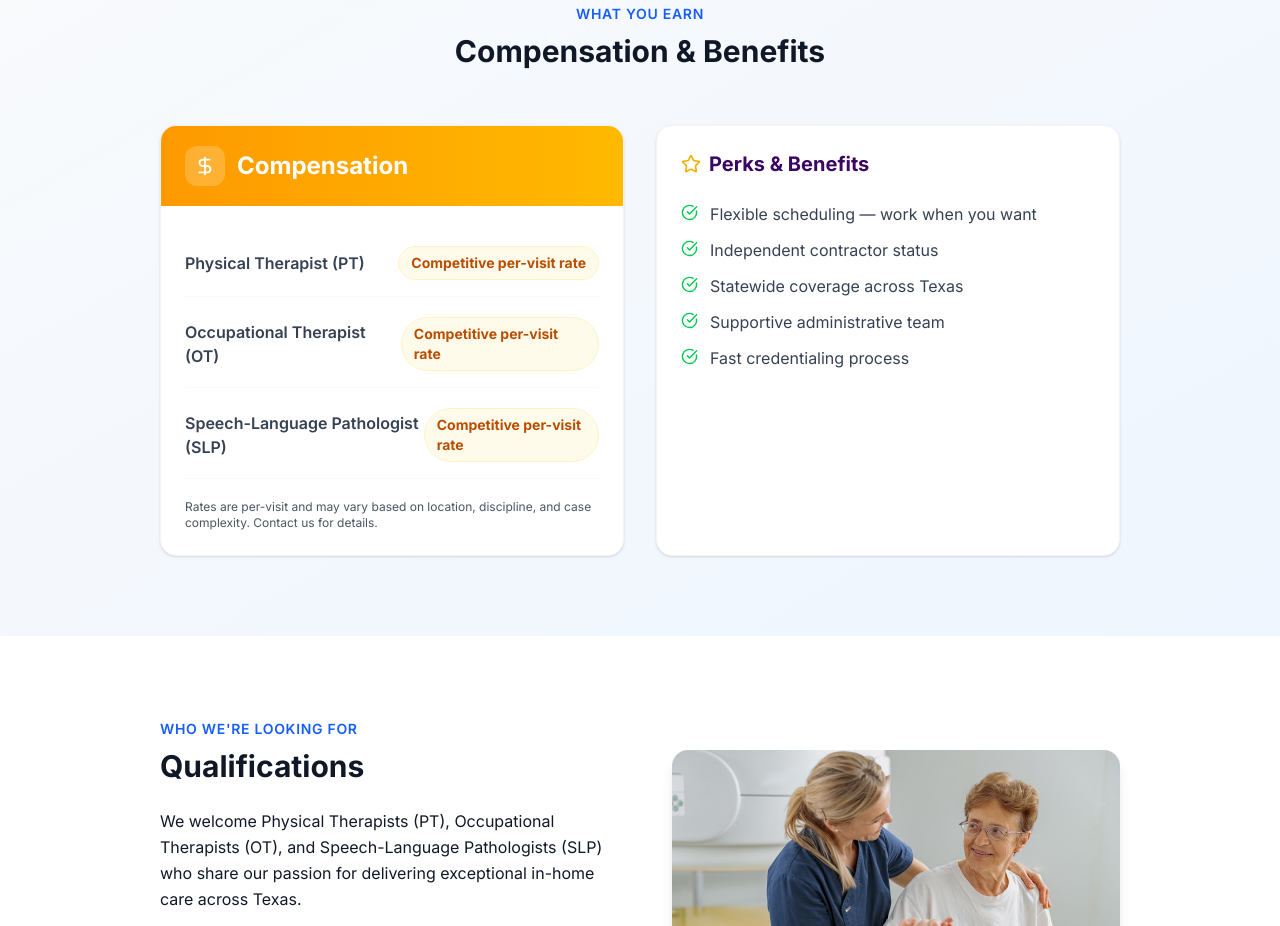
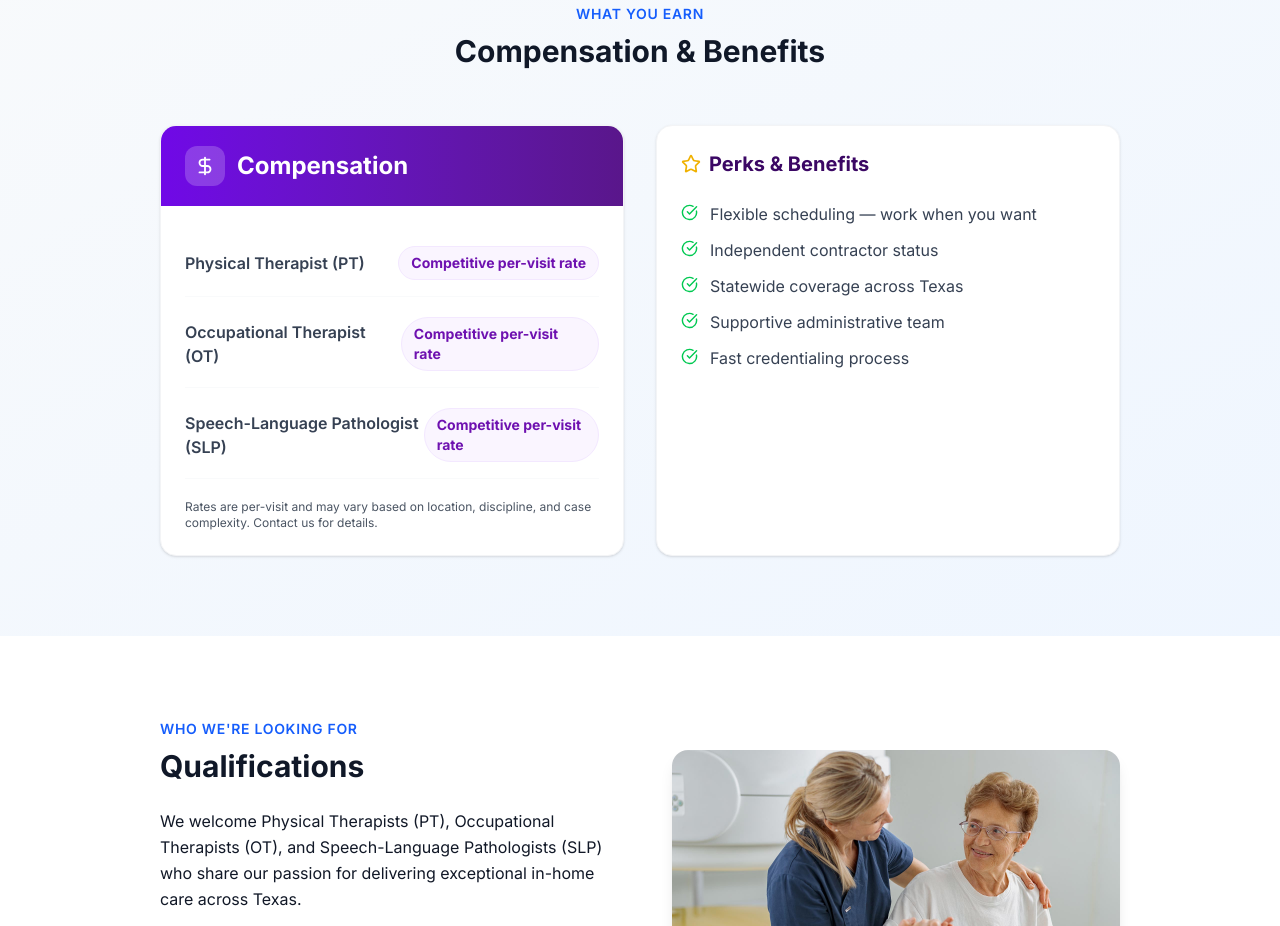
Before and after one commit to hyfydesigns/neptuneTherapy, a React (Vite) app in the folder client/: page /careers in a window 1280 px wide. Shown: the part 1260-2186 px from the top of the page. Built offline with nearby package versions, Linux system fonts and the light colour scheme; no server answers.

Commit message:
Change Compensation card header from amber to site purple
Co-Authored-By: Claude Sonnet 4.6 <noreply@anthropic.com>

```diff
--- a/client/src/pages/CareersPage.jsx
+++ b/client/src/pages/CareersPage.jsx
@@ -101,7 +101,7 @@ export default function CareersPage() {
             {/* Compensation card */}
             <Animate type="fade-left">
               <div className="bg-white rounded-2xl border border-gray-100 shadow-sm overflow-hidden h-full">
-                <div className="bg-gradient-to-r from-amber-500 to-amber-400 px-6 py-5 flex items-center gap-3">
+                <div className="bg-gradient-to-r from-violet-700 to-purple-900 px-6 py-5 flex items-center gap-3">
                   <div className="w-10 h-10 bg-white/20 rounded-xl flex items-center justify-center">
                     <DollarSign size={22} className="text-white" />
                   </div>
@@ -111,7 +111,7 @@ export default function CareersPage() {
                   {(employment.compensation || []).map((c, i) => (
                     <div key={i} className="flex justify-between items-center py-4 border-b border-gray-50 last:border-0">
                       <span className="text-gray-700 font-semibold">{c.role}</span>
-                      <span className="text-sm font-bold text-amber-700 bg-amber-50 border border-amber-100 px-3 py-1.5 rounded-full">{c.rate}</span>
+                      <span className="text-sm font-bold text-purple-800 bg-purple-50 border border-purple-100 px-3 py-1.5 rounded-full">{c.rate}</span>
                     </div>
                   ))}
                   <p className="text-xs text-gray-400 pt-4">
```
